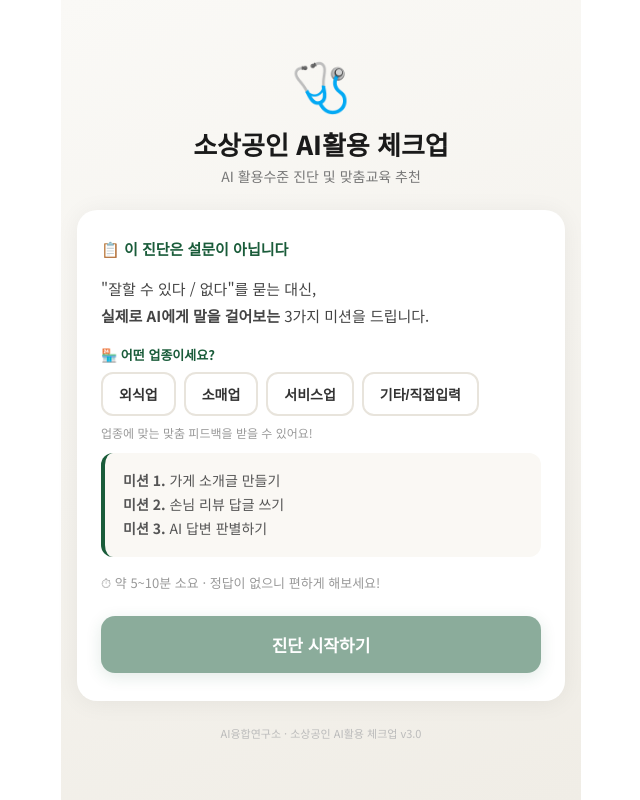
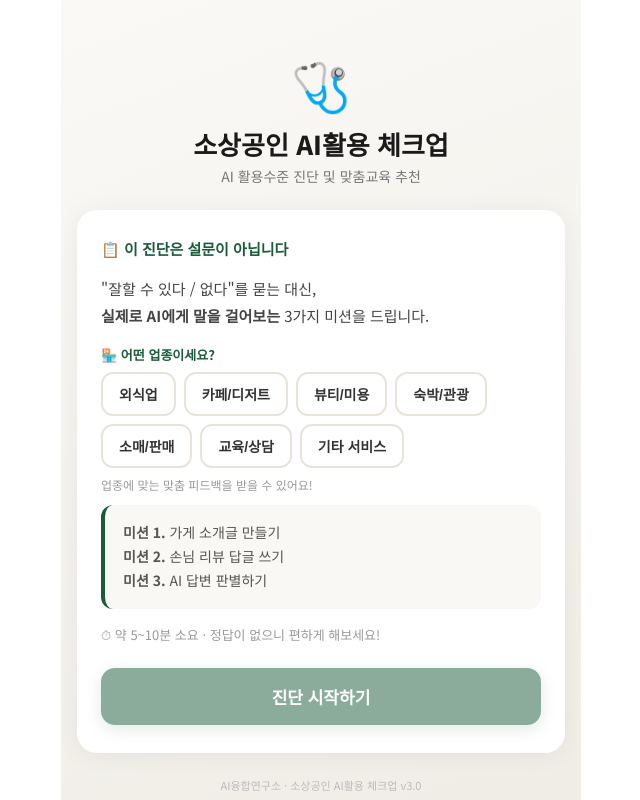
Before and after one commit to yang-inha/ai-checkup, a Next.js app: page / in a window 1280 px wide. Shown: the whole page, without its empty margins (319-959 px from the left). Built offline with nearby package versions, Linux system fonts and the light colour scheme.

Commit message:
Add files via upload

```diff
--- a/app/page.js
+++ b/app/page.js
@@ -3,10 +3,13 @@ import { useState, useRef, useEffect } from 'react';
 
 // ─── 업종 분류 ───
 const SHOP_CATEGORIES = [
-  { id: 'food', label: '외식업', examples: '분식집, 카페, 식당, 베이커리, 치킨집' },
-  { id: 'retail', label: '소매업', examples: '편의점, 옷가게, 꽃집, 문구점, 잡화점' },
-  { id: 'service', label: '서비스업', examples: '미용실, 세탁소, 수선집, 네일샵, 필라테스' },
-  { id: 'etc', label: '기타/직접입력', examples: '' },
+  { id: 'food', label: '외식업', examples: '분식집, 식당, 치킨집, 고깃집, 국수집' },
+  { id: 'cafe', label: '카페/디저트', examples: '카페, 베이커리, 아이스크림, 떡집, 주스바' },
+  { id: 'beauty', label: '뷰티/미용', examples: '미용실, 네일샵, 피부관리, 바버샵' },
+  { id: 'tourism', label: '숙박/관광', examples: '게스트하우스, 펜션, 렌터카, 체험관' },
+  { id: 'retail', label: '소매/판매', examples: '편의점, 옷가게, 꽃집, 문구점, 잡화점' },
+  { id: 'education', label: '교육/상담', examples: '학원, 과외, 심리상담, 컨설팅' },
+  { id: 'etc', label: '기타 서비스', examples: '세탁소, 수선집, 필라테스, 부동산' },
 ];
 
 // ─── 미션 데이터 ───
```
